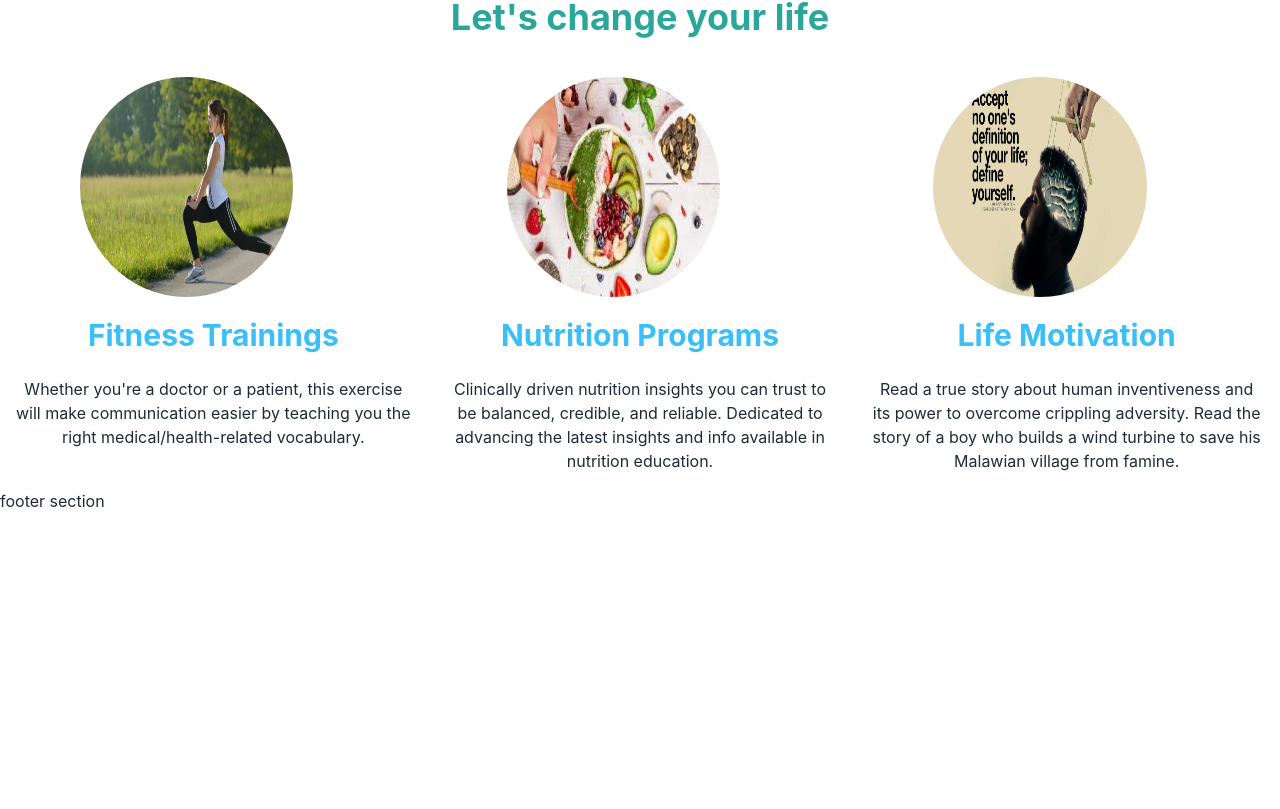
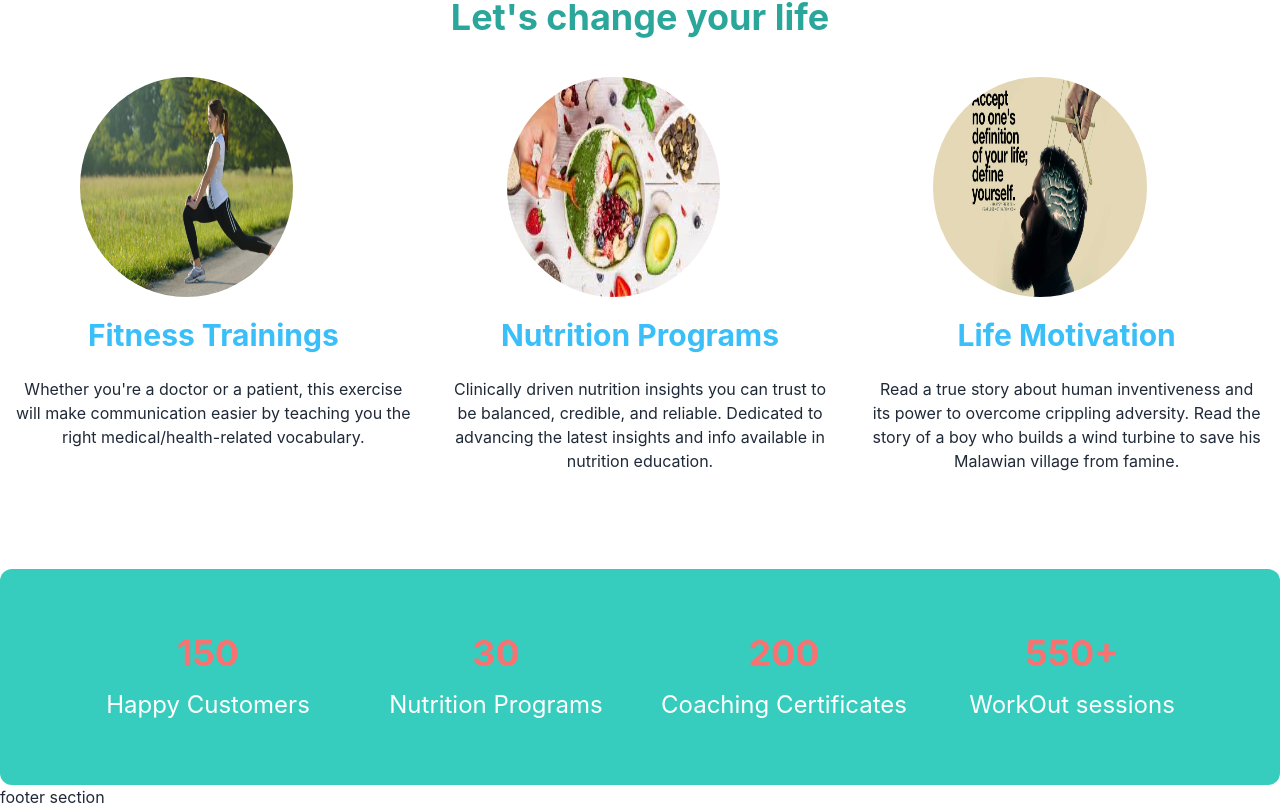
Before and after one commit to mirazulislam1/Nutritionist-client-side, a React (Create React App) app: page / in a window 1280 px wide. Shown: the part 1498-2307 px from the top of the page. Before the commit the page ends 2011 px from the top, so only its background shows below. Built offline with nearby package versions, Linux system fonts and the light colour scheme.

Commit message:
describe doctor achivement

```diff
--- a/src/Pages/Home/Home.js
+++ b/src/Pages/Home/Home.js
@@ -1,6 +1,7 @@
 import React from 'react';
 import Himself from '../Himself/Himself';
 import MyServices from '../MyService/MyServices';
+import ServiceReview from '../ServiceReview/ServiceReview';
 import Slider from '../Slider/Slider';
 
 const Home = () => {
@@ -9,6 +10,7 @@ const Home = () => {
             <Slider></Slider>
             <Himself></Himself>
             <MyServices></MyServices>
+            <ServiceReview></ServiceReview>
         </div>
     );
 };
--- a/src/Pages/MyService/MyServices.js
+++ b/src/Pages/MyService/MyServices.js
@@ -14,6 +14,7 @@ const MyServices = () => {
                     <img className='service-image ml-20' src={img1} alt="Avatar" />
                     <h3 className='text-info mt-5 font-bold text-3xl text-center'>Fitness Trainings</h3>
                     <p className='text-center mt-2 p-4'>Whether you're a doctor or a patient, this exercise will make communication easier by teaching you the right medical/health-related vocabulary.</p>
+
                 </div>
 
                 <div>
--- /dev/null
+++ b/src/Pages/ServiceReview/ServiceReview.js
@@ -0,0 +1,27 @@
+import React from 'react';
+
+const ServiceReview = () => {
+    return (
+        <div className='grid lg:grid-cols-4 bg-accent text-center p-16 mt-20 rounded-xl'>
+        <div>
+            <h1 className='text-error text-4xl font-bold'>150</h1>
+            <h2 className='text-white text-2xl mt-4'>Happy Customers</h2>
+        </div>
+        <div>
+            <h1 className='text-error text-4xl font-bold'>30</h1>
+            <h2 className='text-white text-2xl mt-4'>Nutrition Programs</h2>
+        </div>
+        <div>
+            <h1 className='text-error text-4xl font-bold'>200</h1>
+            <h2 className='text-white text-2xl mt-4'>Coaching Certificates</h2>
+        </div>
+        <div>
+            <h1 className='text-error text-4xl font-bold'>550+</h1>
+            <h2 className='text-white text-2xl mt-4'>WorkOut sessions</h2>
+        </div>
+
+        </div>
+    );
+};
+
+export default ServiceReview;
```
